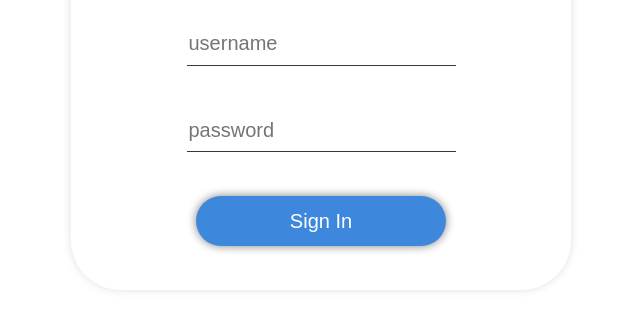
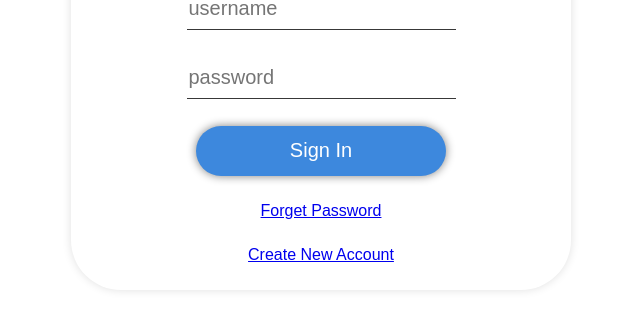
Before and after one commit to nlawler1737/login-ui-nolanlawler, a plain HTML site: page default-login/index.html in a window 1280 px wide. Shown: the part 310-640 px from the top of the page, without its empty margins (319-959 px from the left). Drawn offline with Linux system fonts and the light colour scheme; a web font is replaced by a local one.

Commit message:
updated files

```diff
--- a/default-login/index.html
+++ b/default-login/index.html
@@ -17,6 +17,8 @@
             <input type="text" id="username" class="input-field" placeholder="username">
             <input type="password" id="password" class="input-field" placeholder="password">
             <button class="submit">Sign In</button>
+            <a href="about:blank" target="_blank">Forget Password</a>
+            <a href="about:blank" target="_blank">Create New Account</a>
         </div>
     </div>
 </body>
--- a/pc-login/styles.css
+++ b/pc-login/styles.css
@@ -18,6 +18,7 @@ body {
     width: max(500px,60vmin);
     height: 50vmin;
     flex-direction: column;
+    margin: 0px 20px 0px 40px;
     flex-wrap: wrap;
     justify-content: space-evenly;
     align-items: center;
```
